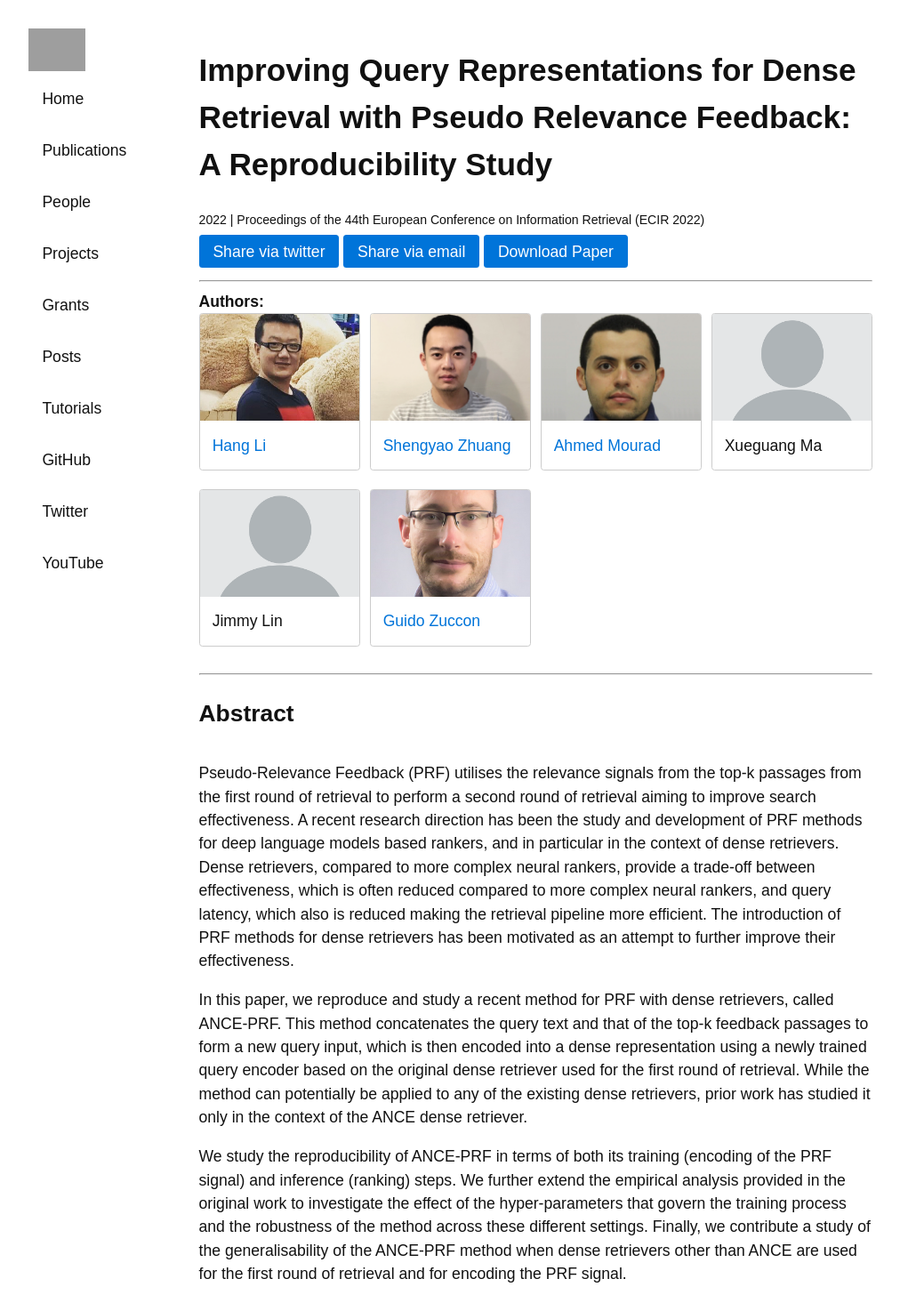
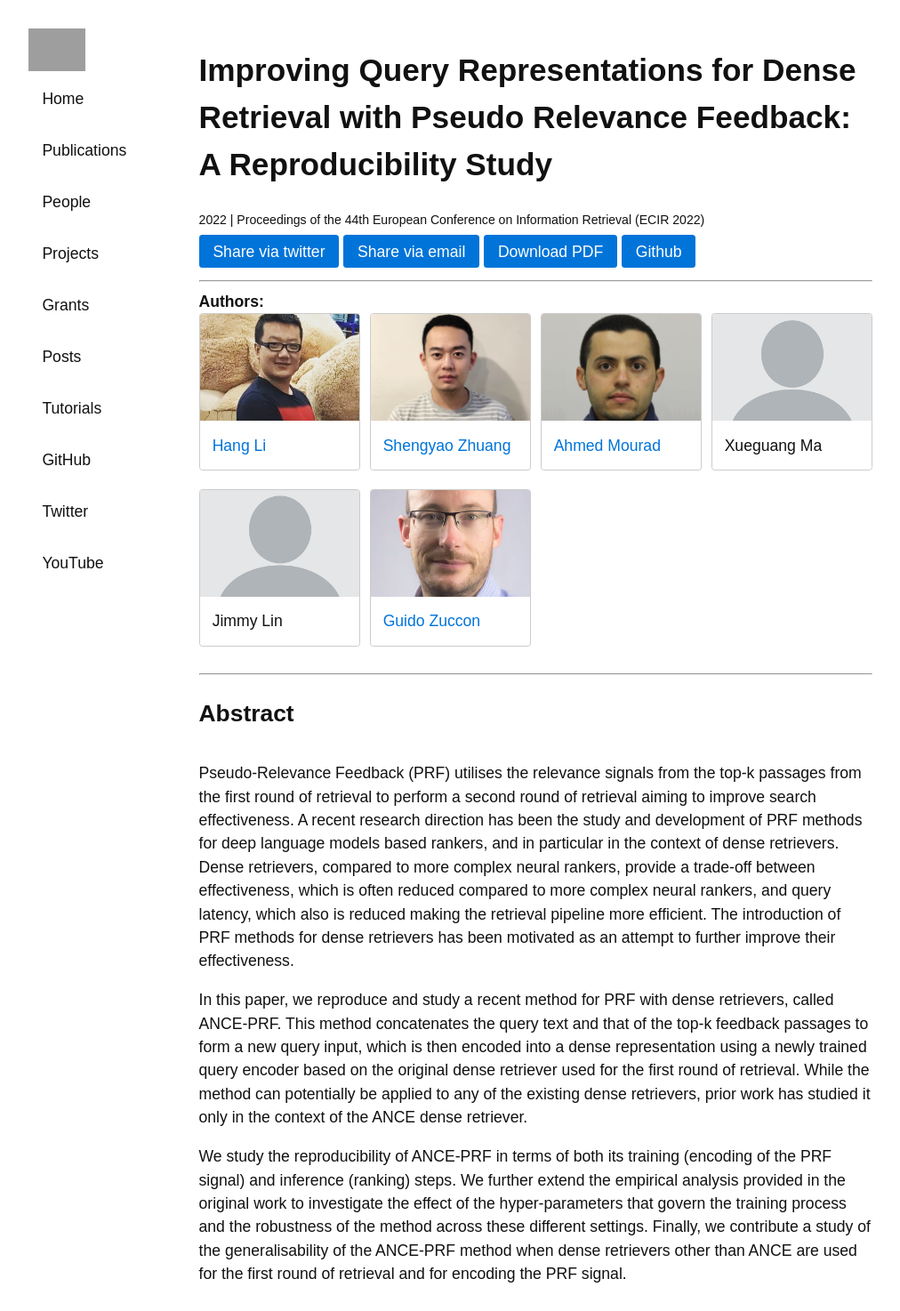
Before and after one commit to ielab/ielab.github.io, a Jekyll site: the page built from _publications/li-ecir-2022.md, in a window 1280 px wide. Shown: the whole page at 89% size, without its empty margins (139-1151 px from the left). Built offline with Jekyll 4.4.1, drawn with Linux system fonts in a browser that asks for light colours; grey boxes are pictures that could not be loaded.

Commit message:
upload ecir 2022 ance-prf reproduce

```diff
--- a/_publications/li-ecir-2022.md
+++ b/_publications/li-ecir-2022.md
@@ -4,9 +4,10 @@ authors: [hang-li, shengyao-zhuang, ahmed-mourad, "Xueguang Ma", "Jimmy Lin", gu
 title: "Improving Query Representations for Dense Retrieval with Pseudo Relevance Feedback: A Reproducibility Study"
 venue: Proceedings of the 44th European Conference on Information Retrieval (ECIR 2022)
 year: 2022
+pdf: /publications/pdfs/li2022ecir-ance-prf-reproduce.pdf
 links:
- - url: https://arxiv.org/pdf/2112.06400.pdf
-   name: Download Paper
+ - url: https://github.com/ielab/APR
+   name: Github
 ---
 ---
 ## Abstract
```
Also changed, not shown: 1 other file.
